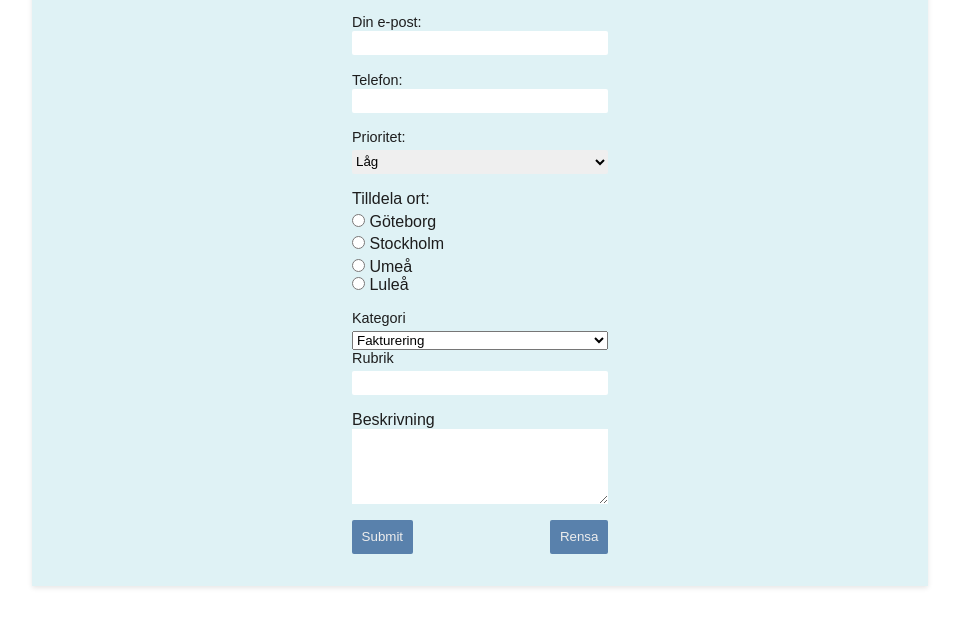
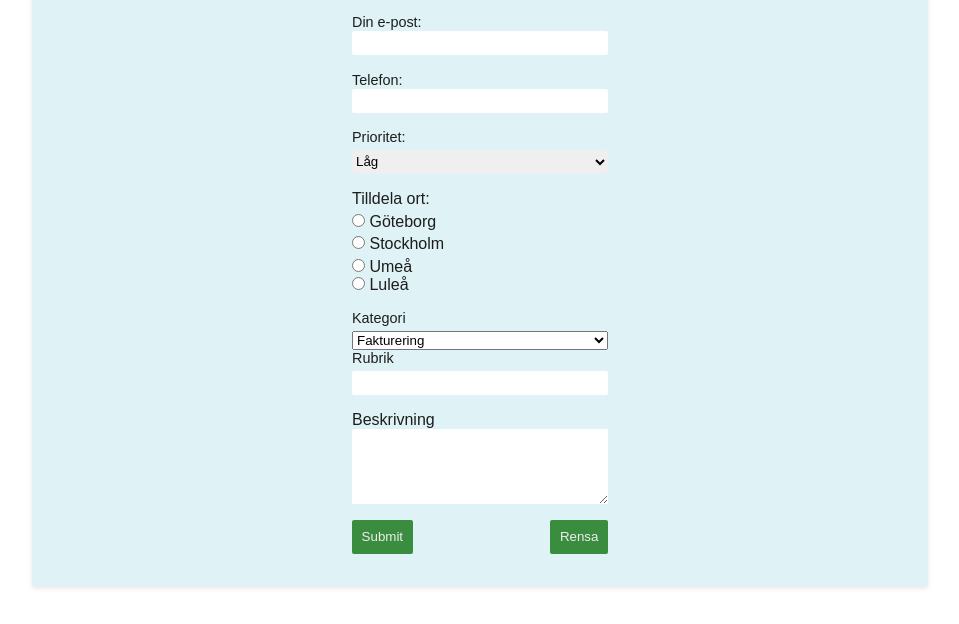
Before and after one commit to Ceeessan/ceccar-1_inlup3d, a plain HTML site: page index.html in a window 1280 px wide. Shown: the part 176-800 px from the top of the page, without its empty margins (160-1119 px from the left). Drawn offline with Linux system fonts and the light colour scheme.

Commit message:
Change button-stule for more color-contrast

```diff
--- a/style.css
+++ b/style.css
@@ -94,13 +94,13 @@ form{
     max-width: 5rem;
     border:none;
     border-radius: 2px;
-    background-color: rgb(89, 129, 172);
+    background-color: rgb(58, 141, 63);
     color: rgb(237, 237, 237);
     transition: background-color 0.3s ease;
 }
 
 .submit-kontainer input:hover{
-    background-color: rgb(94, 140, 188);
+     background-color: rgb(69, 165, 76);
 }
 
 /* Lägger till en kort bit av @media för att visa möjligheten att ändra storlekar för mobilvy på detta sätt. */
```
